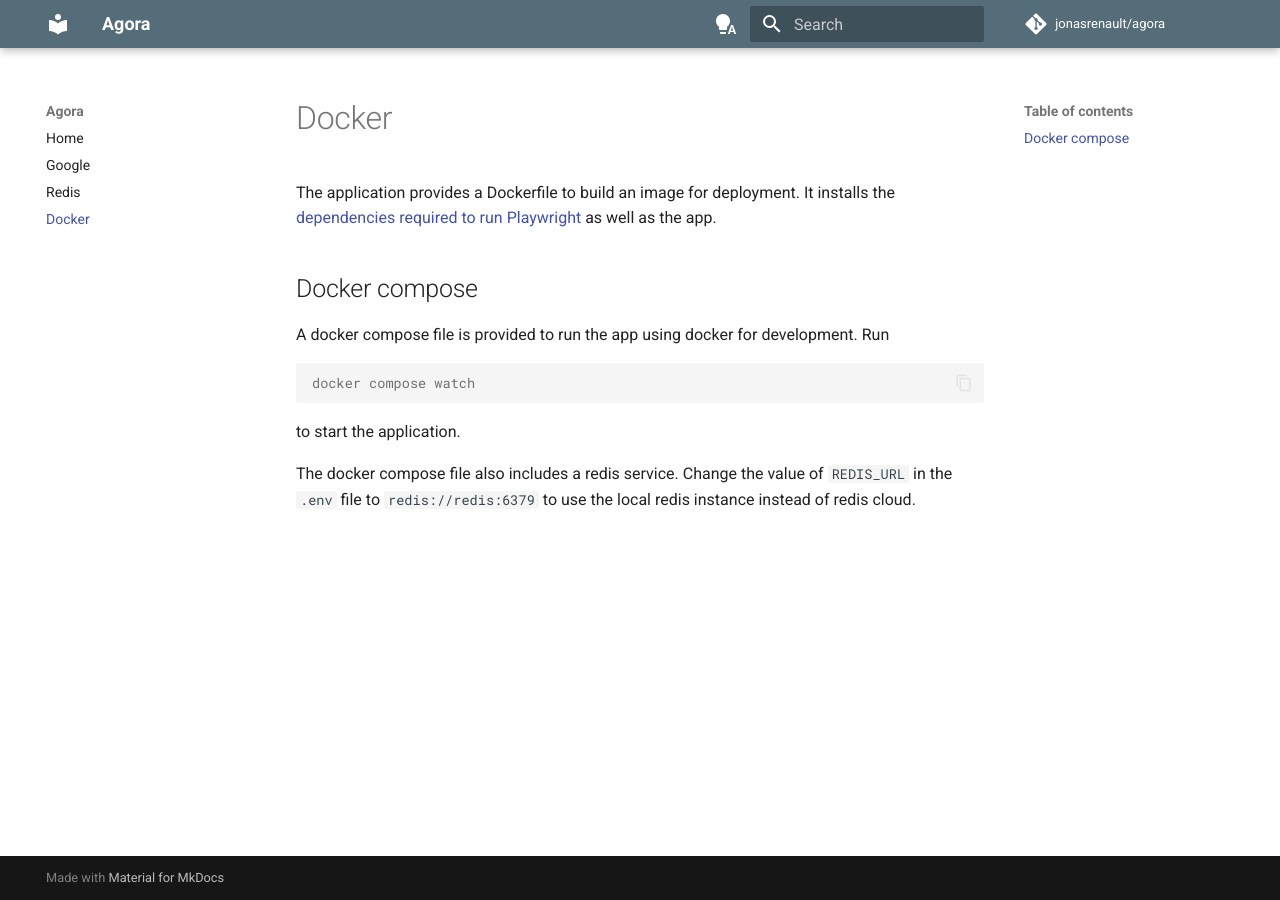
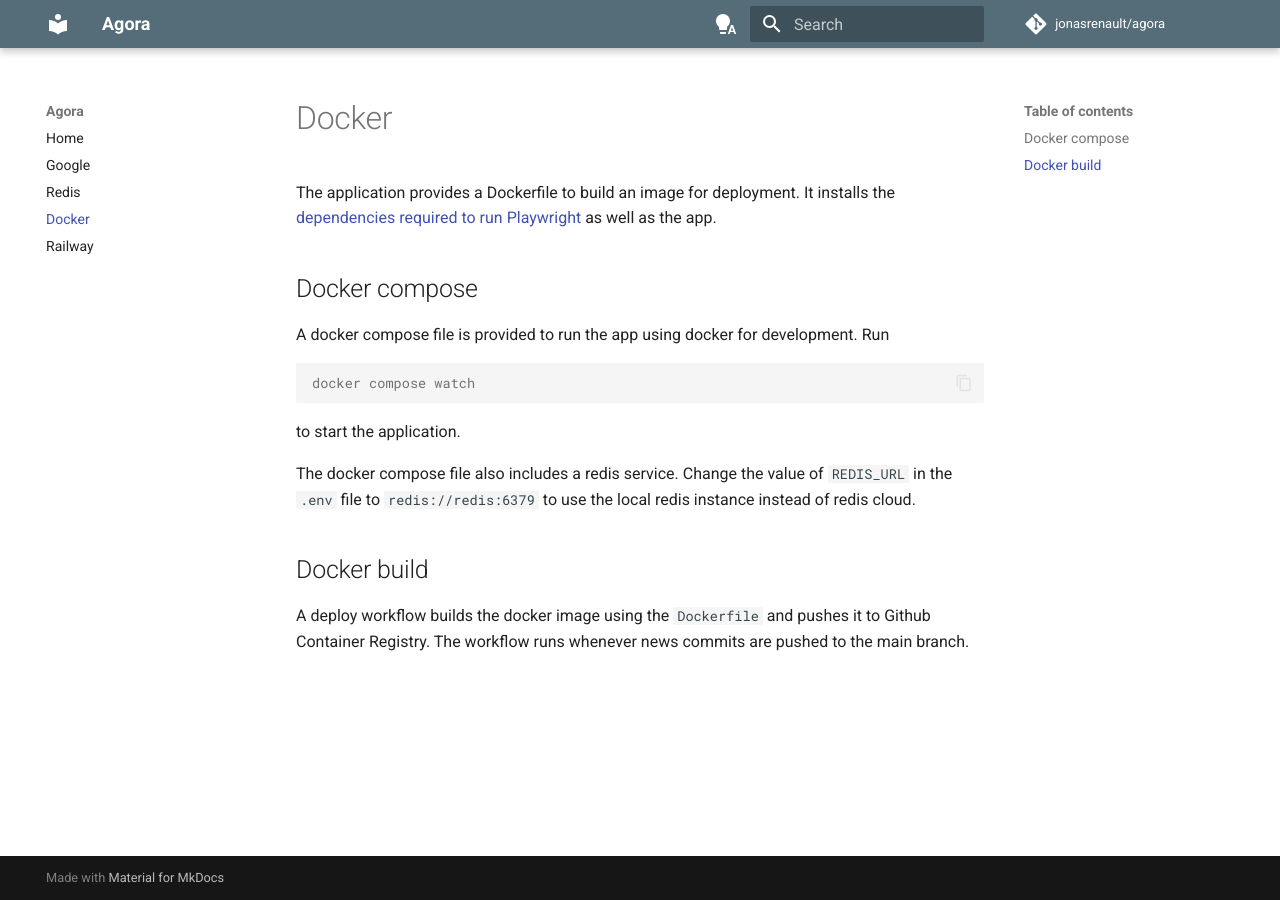
Before and after one commit to jonasrenault/agora, an MkDocs documentation site: the page built from docs/docker.md, in a window 1280 px wide. Built offline with MkDocs 1.6.1 and Material for MkDocs 9.7.7, drawn with Linux system fonts in a browser that asks for light colours; comment, search, counter and statistics services are not loaded.

Commit message:
add docs for railway

```diff
--- a/docs/docker.md
+++ b/docs/docker.md
@@ -13,3 +13,7 @@
 to start the application.
 
 The docker compose file also includes a redis service. Change the value of `REDIS_URL` in the `.env` file to `redis://redis:6379` to use the local redis instance instead of redis cloud.
+
+## Docker build
+
+A deploy workflow builds the docker image using the `Dockerfile` and pushes it to Github Container Registry. The workflow runs whenever news commits are pushed to the main branch.
--- a/mkdocs.yml
+++ b/mkdocs.yml
@@ -6,6 +6,7 @@
     - Google: google.md
     - Redis: redis.md
     - Docker: docker.md
+    - Railway: railway.md
 theme:
   name: 'material'
   palette:
```
Also changed, not shown: docs/railway.md (added, +5 -0 lines).
